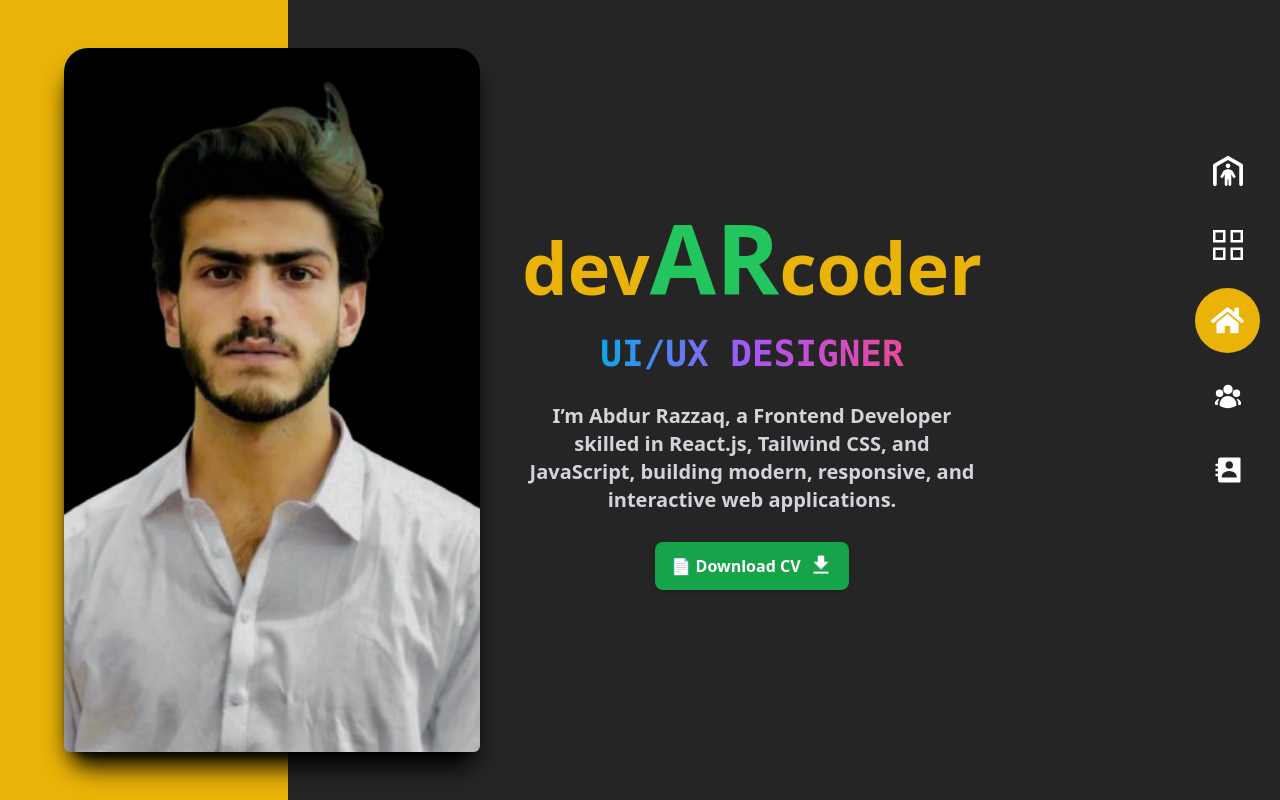
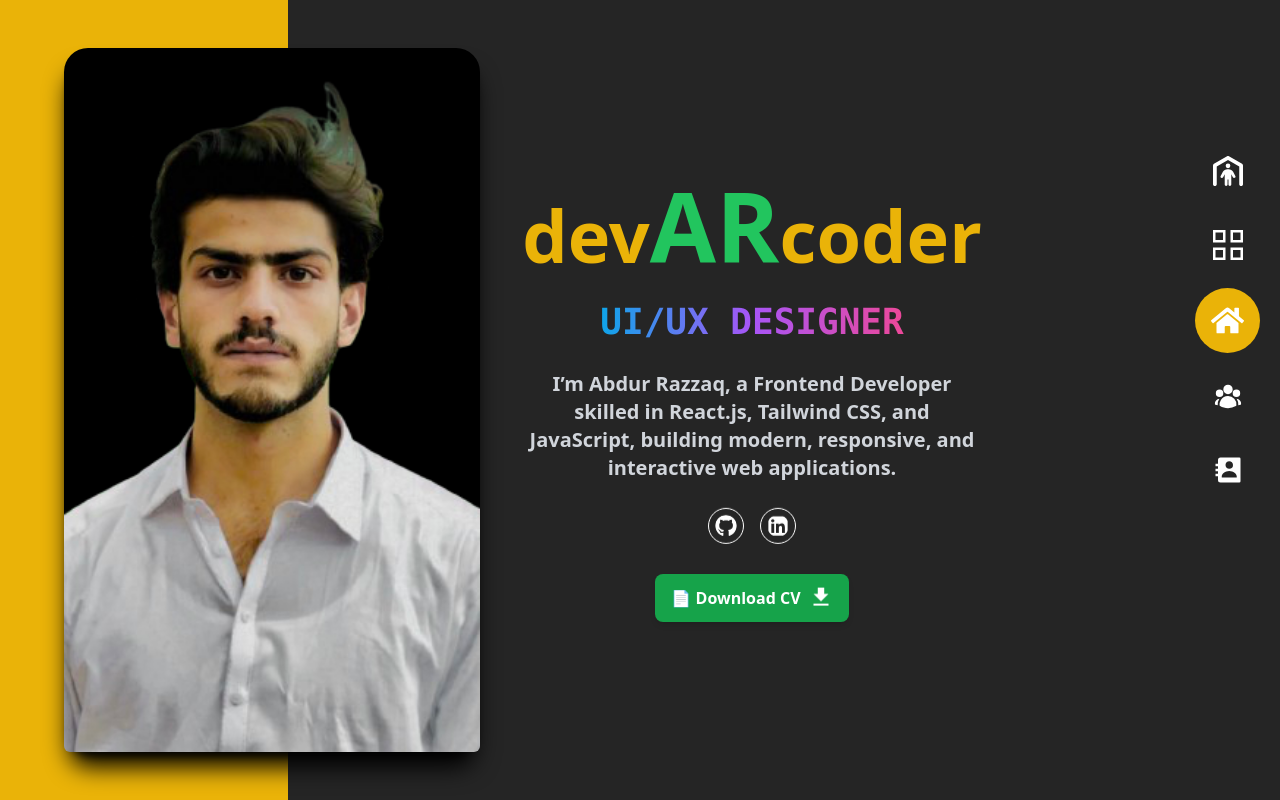
Before and after one commit to devARcoder/_Portfolio, a React (Create React App) app: page / in a window 1280 px wide. Built offline with nearby package versions, Linux system fonts and the light colour scheme.

Commit message:
social icons

```diff
--- a/src/pages/Home.jsx
+++ b/src/pages/Home.jsx
@@ -2,8 +2,9 @@ import React, { useEffect, useState } from "react";
 import profile from "../assets/profile.png";
 import AOS from "aos";
 import "aos/dist/aos.css";
-// import { FiDownload } from "react-icons/fi";
 import { IoMdDownload } from "react-icons/io";
+import { FaLinkedin } from "react-icons/fa";
+import { FaGithub } from "react-icons/fa";
 const Home = () => {
   useEffect(() => {
     AOS.init({
@@ -23,7 +24,13 @@ const Home = () => {
     document.body.removeChild(link);
   };
 
-  const headings = ["FRONTEND DEVELOPER", "REACT DEVELOPER", "UI/UX DESIGNER", "WEB DEVELOPER", "FIGMA INTO CODE "];
+  const headings = [
+    "FRONTEND DEVELOPER",
+    "REACT DEVELOPER",
+    "UI/UX DESIGNER",
+    "WEB DEVELOPER",
+    "FIGMA INTO CODE ",
+  ];
   const [index, setIndex] = useState(0);
 
   useEffect(() => {
@@ -36,13 +43,14 @@ const Home = () => {
 
   return (
     <>
+      <div className="bg-[#252525] pt-24 pb-40 sm:pt-0 sm:pb-4 md:pb-0 md:pt-0 flex flex-col justify-center items-center md:flex md:flex-row md:justify-between md:items-center">
+        <div className="md:bg-yellow-500 md:h-screen md:w-72 md:relative"></div>
         <div
-        className="bg-[#252525] pt-24 pb-40 sm:pt-0 sm:pb-4 md:pb-0 md:pt-0 flex flex-col justify-center items-center md:flex md:flex-row md:justify-between md:items-center"
+          data-aos="flip-right"
+          data-aos-easing="ease-out-cubic"
+          data-aos-duration="2000"
+          className="static w-60 h-56 bg-black rounded-full border-2 border-gray-400 shadow-inner shadow-white sm:w-44 sm:h-40 md:absolute md:left-16 md:w-[26rem] md:h-[88vh] md:rounded-3xl md:shadow-xl md:shadow-black md:border-none"
         >
-        <div className="md:bg-yellow-500 md:h-screen md:w-72 md:relative"></div>
-        <div data-aos="flip-right"
-     data-aos-easing="ease-out-cubic"
-     data-aos-duration="2000" className="static w-60 h-56 bg-black rounded-full border-2 border-gray-400 shadow-inner shadow-white sm:w-44 sm:h-40 md:absolute md:left-16 md:w-[26rem] md:h-[88vh] md:rounded-3xl md:shadow-xl md:shadow-black md:border-none">
           <img
             className="rounded-full w-60 h-56 sm:w-44 sm:h-40 md:w-[26rem] md:h-[88vh] md:object-cover md:rounded-md"
             src={profile}
@@ -68,12 +76,23 @@ const Home = () => {
             CSS, and JavaScript, building modern, responsive, and interactive
             web applications.
           </p>
+          <div className="flex space-x-4 text-4xl text-white">
+            <a className="animate-bounce" href="https://www.linkedin.com/in/abdur-razzaq-8b569a335/">
+              <FaGithub className="text-white hover:text-gray-400 border border-white p-1.5 rounded-full" />
+            </a>
+            <a className="animate-bounce" href="https://github.com/devARcoder">
+              <FaLinkedin className="text-white hover:bg-sky-400 border border-white p-1.5 rounded-full" />
+            </a>
+          </div>
 
           <button
             onClick={handleDownload}
             className="flex items-center bg-green-600 text-white font-bold py-3 px-4 rounded-lg shadow-md hover:bg-green-700 transition duration-300"
           >
-      📄 Download CV <span className="ml-2 text-2xl animate-bounce"><IoMdDownload/></span>
+            📄 Download CV{" "}
+            <span className="ml-2 text-2xl animate-bounce">
+              <IoMdDownload />
+            </span>
           </button>
         </div>
       </div>
```
Lines whose indentation alone changed are shown as unchanged.
